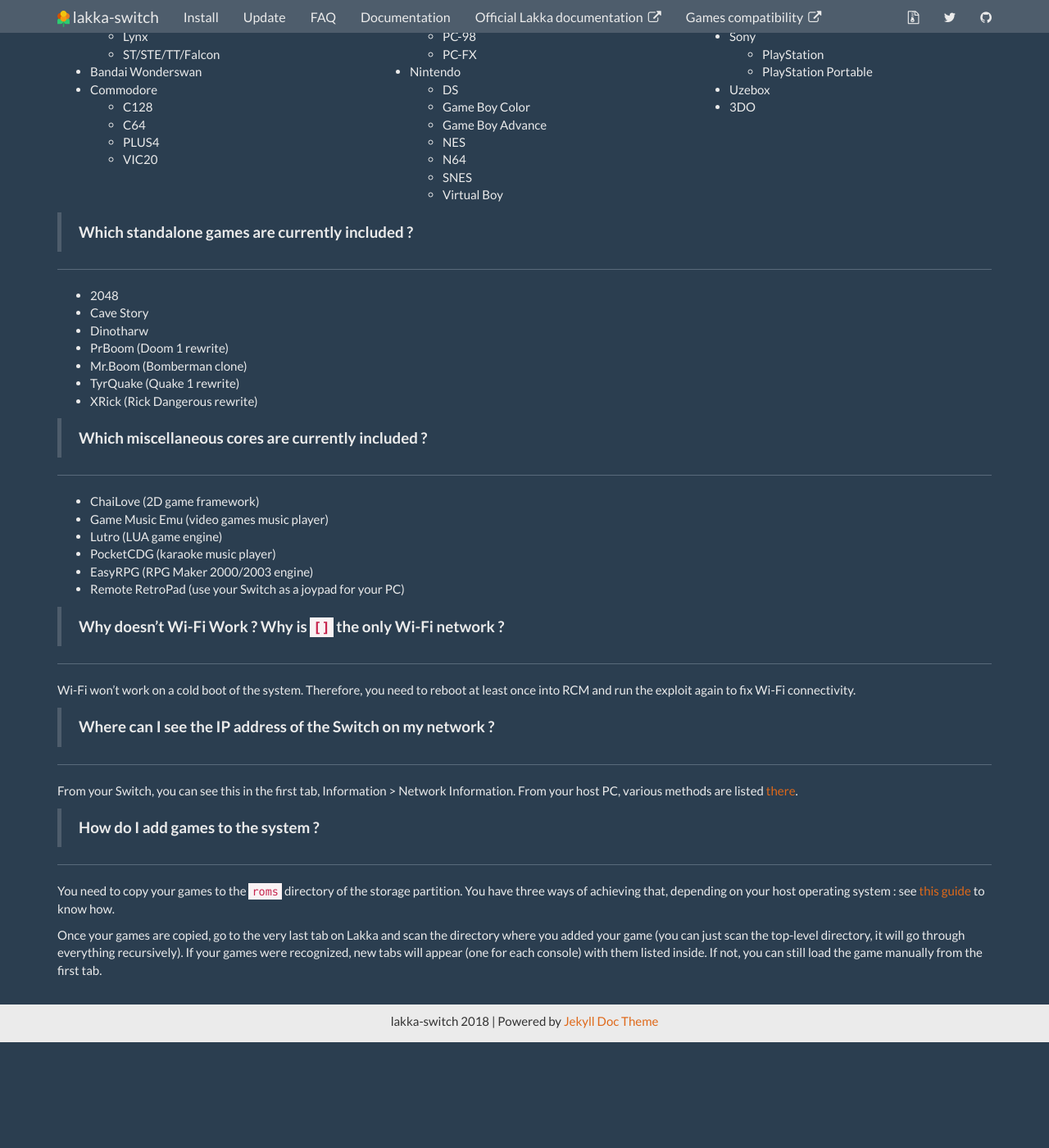
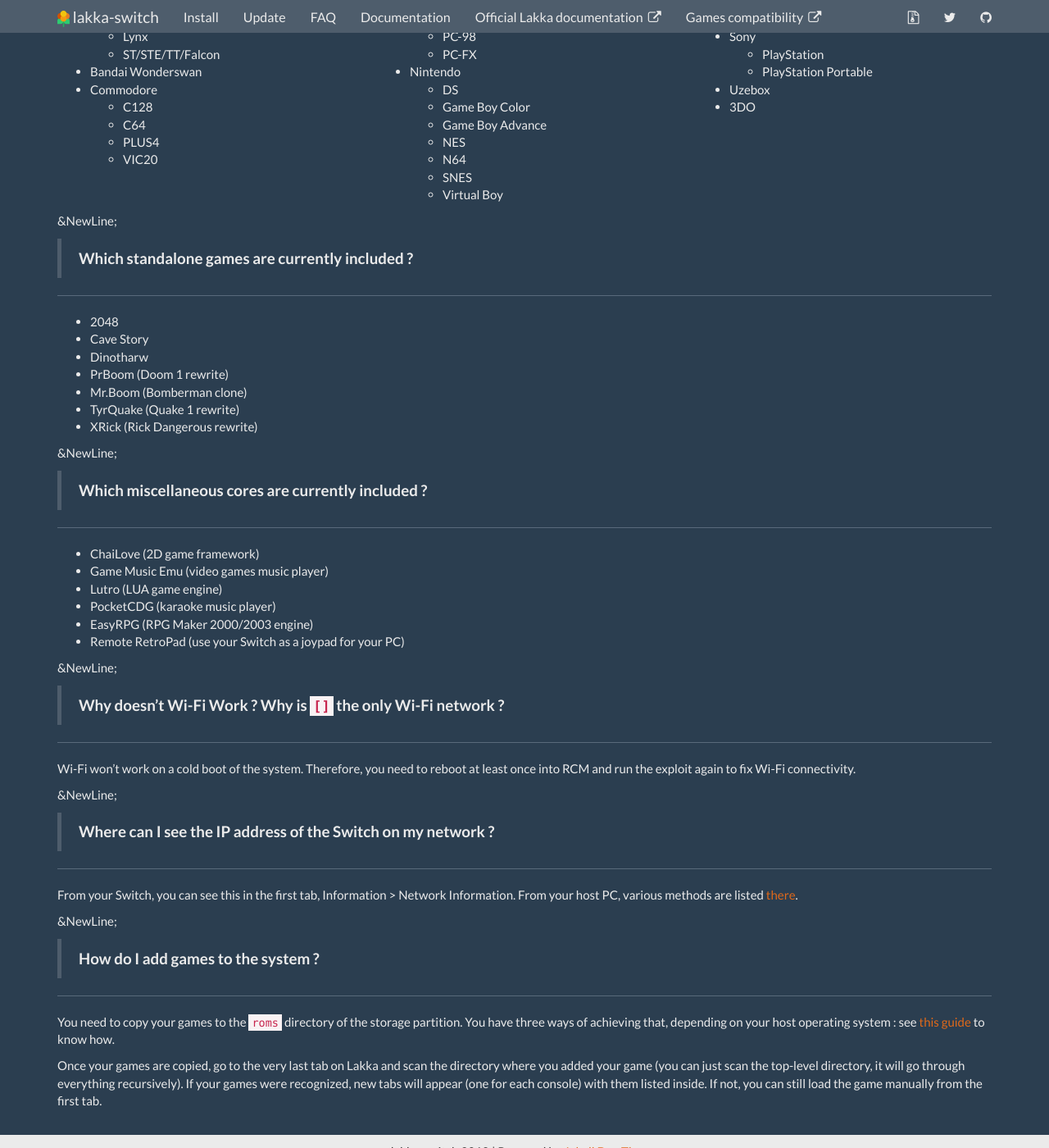
Before and after one commit to lakka-switch/documentation, a Jekyll site: the page built from faq.md, in a window 1280 px wide and 1400 px high, scrolled down 395 px. Shown: the whole window at 82% size. Built offline with Jekyll 4.4.1, drawn with Linux system fonts in a browser that asks for light colours; nearby versions of some CDN libraries; before the commit the page ends 1666 px from its top, so only the background shows below that.

Commit message:
Update faq.md

```diff
--- a/faq.md
+++ b/faq.md
@@ -11,6 +11,7 @@
 
 {% include consoles_list.html %}
 
+&NewLine;
 > **Which standalone games are currently included ?**
 
 ***
@@ -23,6 +24,7 @@
 * TyrQuake (Quake 1 rewrite)
 * XRick (Rick Dangerous rewrite)
 
+&NewLine;
 > **Which miscellaneous cores are currently included ?**
 
 ***
@@ -34,18 +36,21 @@
 * EasyRPG (RPG Maker 2000/2003 engine)
 * Remote RetroPad (use your Switch as a joypad for your PC)
 
+&NewLine;
 > **Why doesn't Wi-Fi Work ? Why is `[]` the only Wi-Fi network ?**
 
 ***
 
 Wi-Fi won't work on a cold boot of the system. Therefore, you need to reboot at least once into RCM and run the exploit again to fix Wi-Fi connectivity.
 
+&NewLine;
 > **Where can I see the IP address of the Switch on my network ?**
 
 ***
 
 From your Switch, you can see this in the first tab, Information > Network Information. From your host PC, various methods are listed [there](http://www.lakka.tv/doc/Finding-the-IP-of-your-Lakka-box/).
 
+&NewLine;
 > **How do I add games to the system ?**
 
 ***
```
